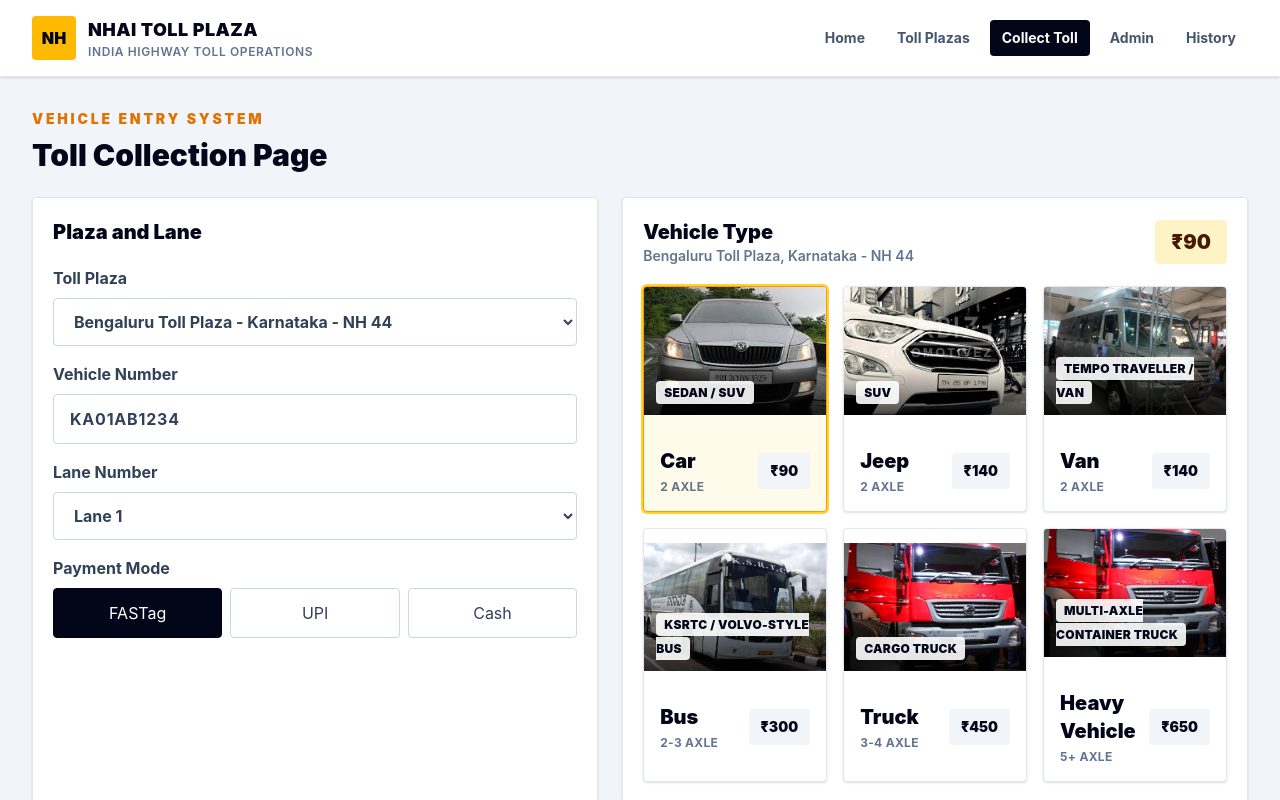
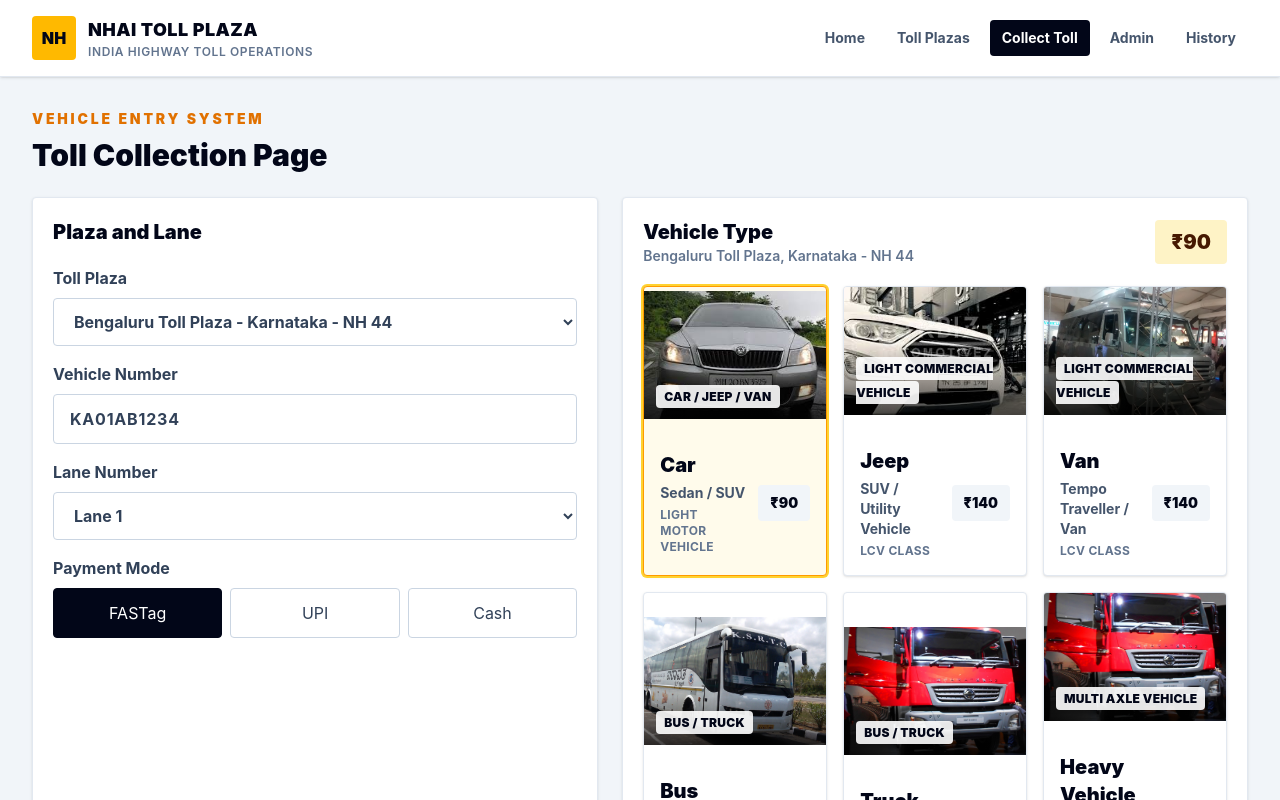
Before and after one commit to chandana351/nhai-toll-plaza-management-system, a React (Vite) app: page /collect in a window 1280 px wide. Shown: the top 800 px of the page. Built offline with nearby package versions, Linux system fonts and the light colour scheme.

Commit message:
Align vehicle cards with toll classes

```diff
--- a/src/components/VehicleCard.jsx
+++ b/src/components/VehicleCard.jsx
@@ -1,12 +1,12 @@
 import { formatCurrency } from "../utils/storage.js";
 
 const vehicleMeta = {
-  Car: { className: "Sedan / SUV", axles: "2 Axle", image: "/vehicle-types/car.jpg" },
-  Jeep: { className: "SUV", axles: "2 Axle", image: "/vehicle-types/jeep.jpg" },
-  Van: { className: "Tempo Traveller / Van", axles: "2 Axle", image: "/vehicle-types/van.jpg" },
-  Bus: { className: "KSRTC / Volvo-style Bus", axles: "2-3 Axle", image: "/vehicle-types/bus.jpg" },
-  Truck: { className: "Cargo Truck", axles: "3-4 Axle", image: "/vehicle-types/truck.jpg" },
-  "Heavy Vehicle": { className: "Multi-axle Container Truck", axles: "5+ Axle", image: "/vehicle-types/heavy-vehicle.jpg" },
+  Car: { tollClass: "Car / Jeep / Van", example: "Sedan / SUV", axles: "Light Motor Vehicle", image: "/vehicle-types/car.jpg" },
+  Jeep: { tollClass: "Light Commercial Vehicle", example: "SUV / Utility Vehicle", axles: "LCV class", image: "/vehicle-types/jeep.jpg" },
+  Van: { tollClass: "Light Commercial Vehicle", example: "Tempo Traveller / Van", axles: "LCV class", image: "/vehicle-types/van.jpg" },
+  Bus: { tollClass: "Bus / Truck", example: "KSRTC / Volvo-style Bus", axles: "2 Axle", image: "/vehicle-types/bus.jpg" },
+  Truck: { tollClass: "Bus / Truck", example: "Cargo Truck", axles: "2 Axle", image: "/vehicle-types/truck.jpg" },
+  "Heavy Vehicle": { tollClass: "Multi Axle Vehicle", example: "Container / Heavy Goods Vehicle", axles: "3-6 Axle", image: "/vehicle-types/heavy-vehicle.jpg" },
 };
 
 export default function VehicleCard({ type, rate, selected, onSelect }) {
@@ -21,13 +21,14 @@ export default function VehicleCard({ type, rate, selected, onSelect }) {
       <div className="relative h-32 overflow-hidden bg-slate-200">
         <img src={vehicleMeta[type].image} alt={`${type} vehicle`} className="h-full w-full object-cover" />
         <div className="absolute inset-x-0 bottom-0 bg-gradient-to-t from-black/70 to-transparent p-3">
-          <span className="rounded bg-white/90 px-2 py-1 text-xs font-black uppercase tracking-wide text-slate-950">{vehicleMeta[type].className}</span>
+          <span className="rounded bg-white/90 px-2 py-1 text-xs font-black uppercase tracking-wide text-slate-950">{vehicleMeta[type].tollClass}</span>
         </div>
       </div>
       <div className="p-4">
         <div className="mt-4 flex items-center justify-between gap-3">
           <div>
             <p className="text-xl font-black text-slate-950">{type}</p>
+            <p className="mt-1 text-sm font-bold text-slate-600">{vehicleMeta[type].example}</p>
             <p className="mt-1 text-xs font-bold uppercase tracking-wide text-slate-500">{vehicleMeta[type].axles}</p>
           </div>
           <p className="rounded bg-slate-100 px-3 py-2 text-sm font-black text-slate-950">{formatCurrency(rate)}</p>
```
